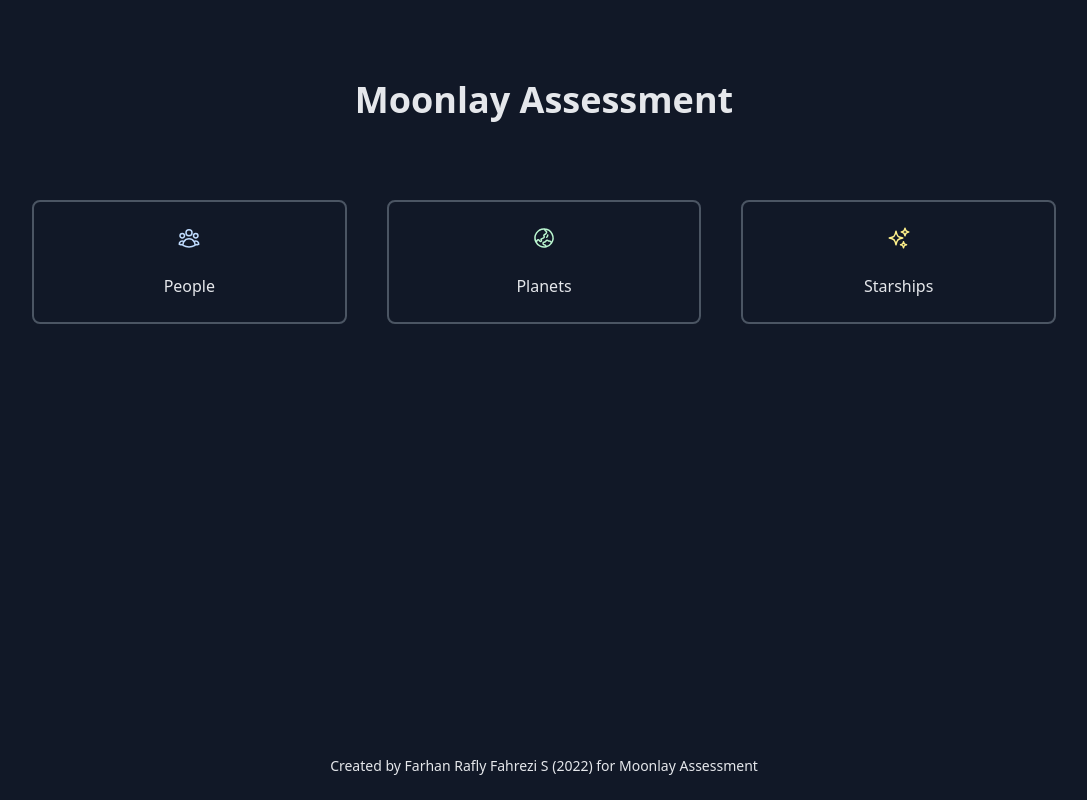
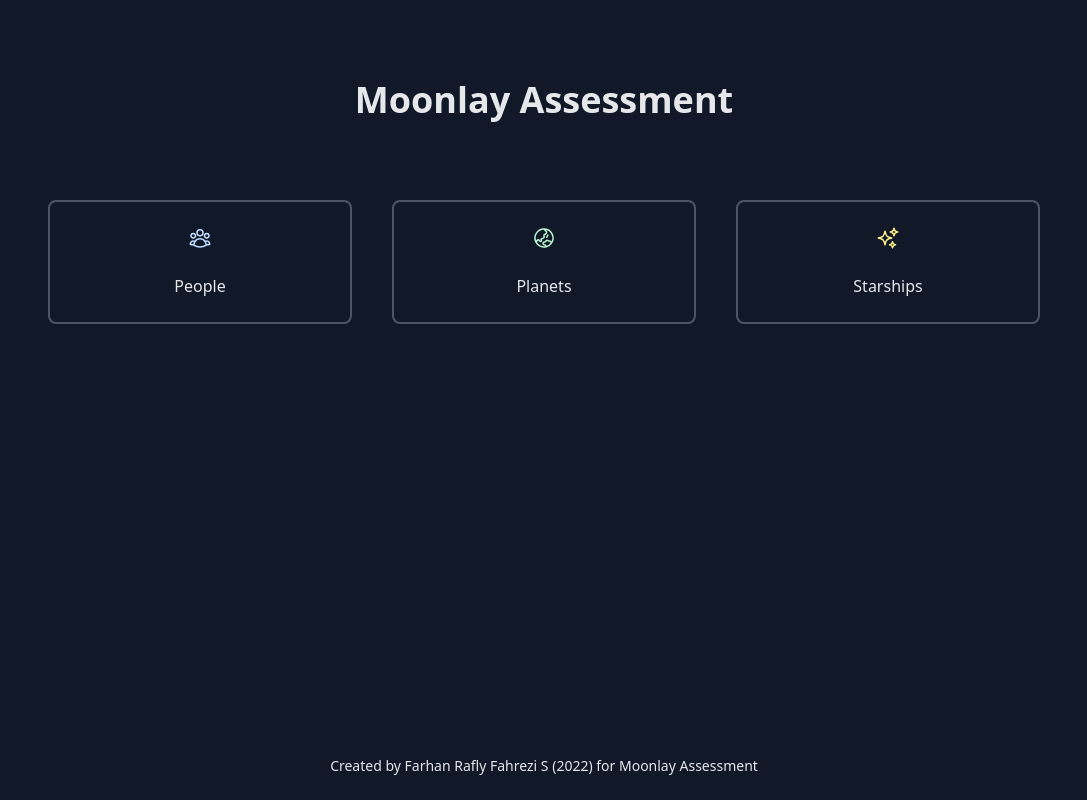
Before and after one commit to raflyfahrezi/moonlay-assessment, a React (Create React App) app: page / in a window 1280 px wide. Shown: the whole page, without its empty margins (96-1183 px from the left). Built offline with nearby package versions, Linux system fonts and the light colour scheme.

Commit message:
fix wrapper component

```diff
--- a/src/components/wrapper/styles.ts
+++ b/src/components/wrapper/styles.ts
@@ -1 +1 @@
-export const wrapperClassName = 'w-full max-w-5xl mx-auto'
+export const wrapperClassName = 'w-full max-w-5xl mx-auto px-4'
```
